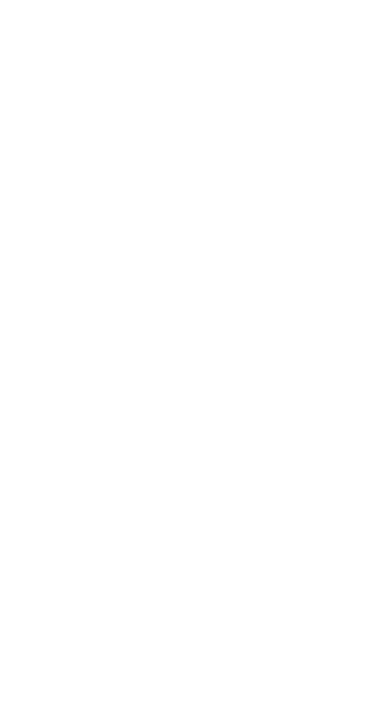
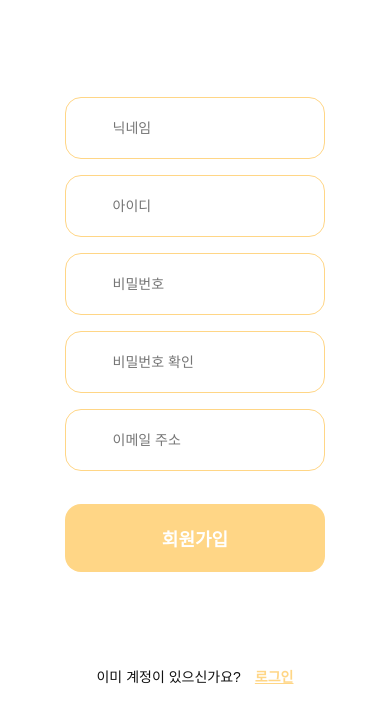
Before and after one commit to STS2013-TEAM08/Empathy-Diary-Frontend, a Next.js app: page /signup in a window 390 px wide. Shown: the top 722 px of the page. Built offline with nearby package versions, Linux system fonts and the light colour scheme; a web font is replaced by a local one.

Commit message:
signup페이지 page.js + css (아이콘 제외)

```diff
--- a/src/app/signin/signin.css
+++ b/src/app/signin/signin.css
@@ -15,7 +15,7 @@
 .login-form input {
     /*display: block;*/
     width: 326px;
-    margin: 9px 0 9px 0;
+    margin: 9px 0;
     padding: 22px 0 22px 47px;
     border: 1px solid #FFD686;
     border-radius: 16px;
@@ -68,13 +68,7 @@
 }
 
 @media (max-width: 530px) {
-    .logo {
-        width: 156px;
-        height: auto;
-        margin-bottom: 48px;
-    }
-
-    .login-form input, .login-form button, .retry-inst {
+    .signup-form input, .signup-form button, .retry-inst {
         width: 80%;
         margin-left: auto;
         margin-right: auto;
--- a/src/app/signup/page.js
+++ b/src/app/signup/page.js
@@ -1,10 +1,24 @@
+"use client"
+
 import Link from 'next/link'
 import "./signup.css";
 
 export default function Signin() {
     return(
-        <div>
-
-        </div>
+        <form className="main-container">
+            <div className="signup-form">
+                <input type="text" name="nickname" placeholder="닉네임" required />
+                <input type="text" name="id" placeholder="아이디" required />
+                <input type="password" name="password" placeholder="비밀번호" required />
+                <input type="password" name="password-check" placeholder="비밀번호 확인" required />
+                <input type="text" name="email" placeholder="이메일 주소" required />
+                <p className="retry-inst"></p>
+                <button type="submit">회원가입</button>
+            </div>
+            <div className="to-signin">
+                <p>이미 계정이 있으신가요?</p>
+                <Link href="/signin">로그인</Link>
+            </div>
+        </form>
     )
 }
--- a/src/app/signup/signup.css
+++ b/src/app/signup/signup.css
@@ -0,0 +1,82 @@
+.main-container {
+    position: relative;
+    top: 159px;
+}
+
+.signup-form {
+    margin:0 32px 0 32px;
+    flex-direction: column;
+    justify-content: center;
+    align-items: center;
+}
+
+.signup-form input {
+    width: 326px;
+    margin: 8px 0;
+    padding: 22px 0 22px 47px;
+    border: 1px solid #FFD686;
+    border-radius: 16px;
+    background: transparent;
+    outline: none;
+    font-size: 14px;
+  }
+
+.retry-inst {
+
+    width: 326px;
+    padding: 0 0 0 23px;
+    text-align: left;
+    font-size: 14px;
+    color: #E24848;
+    margin: 1px 0;
+}
+
+.signup-form button {
+    width: 326px;
+    padding: 21px 0 21px 0;
+    margin: 24px 0;
+    border: none;
+    border-radius: 16px;
+    background-color: #FFD686;
+    color: white;
+    font-size: 18px;
+    font-weight: bold;
+}
+
+.to-signin {
+    display: flex;
+    align-items: center;
+    color: #111111;
+    text-decoration: none;
+    font-size: 14px;
+    margin: 56px 0 ;
+    justify-content: center;
+}
+
+.to-signin span {
+    font-weight: bold;
+}
+
+.to-signin a {
+    text-decoration: underline;
+    font-weight: bold;
+    color: #FFD686;
+    padding: 0 0 0 14px;
+}
+
+@media (max-width: 530px) {
+    .main-container {
+        position: relative;
+        top: 0;
+    }
+
+    .signup-form input, .signup-form button, .retry-inst {
+        width: 80%;
+        margin-left: auto;
+        margin-right: auto;
+    }
+
+    .retry-inst {
+        padding: 0 23px;
+    }
+}
```
